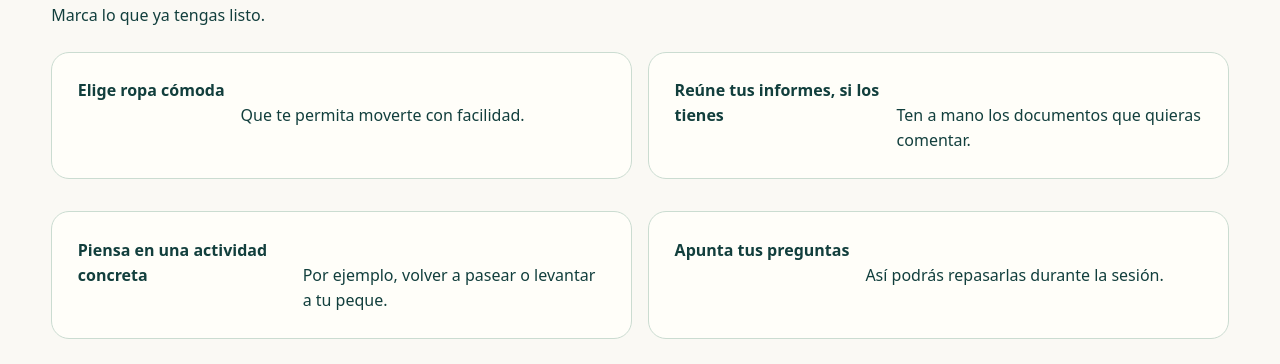
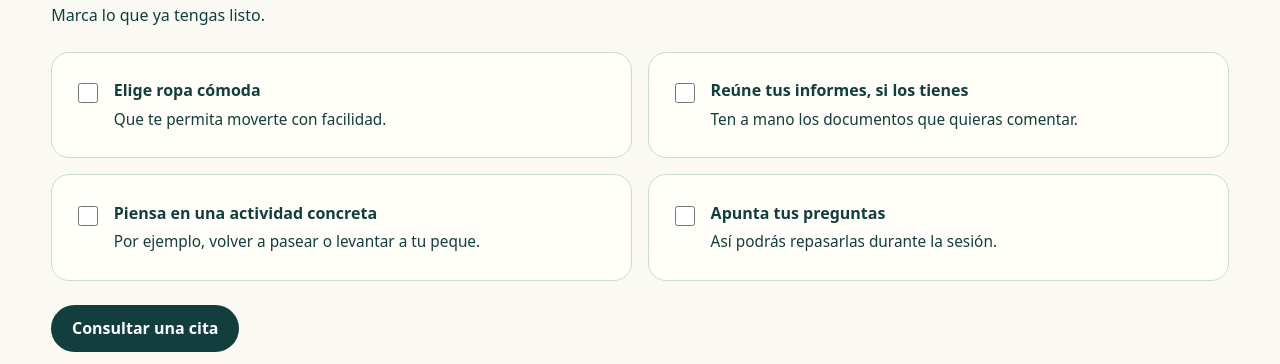
Before and after one commit to javi13gg-creator/cperezfisioterapia, a plain HTML site: page primera-visita/index.html in a window 1280 px wide. Shown: the part 588-952 px from the top of the page. Drawn offline with Linux system fonts and the light colour scheme.

Commit message:
Recuperar casillas y alinear los consejos de primera visita

```diff
--- a/primera-visita/index.html
+++ b/primera-visita/index.html
@@ -70,18 +70,22 @@
 <h2 class="wp-block-heading">Prepara tu visita</h2>
 <p>Marca lo que ya tengas listo.</p>
 <div class="wp-block-group cf-grid cf-checklist">
-<p class="cf-check">
-<strong>Elige ropa cómoda</strong>
-<br>Que te permita moverte con facilidad.</p>
-<p class="cf-check">
-<strong>Reúne tus informes, si los tienes</strong>
-<br>Ten a mano los documentos que quieras comentar.</p>
-<p class="cf-check">
-<strong>Piensa en una actividad concreta</strong>
-<br>Por ejemplo, volver a pasear o levantar a tu peque.</p>
-<p class="cf-check">
-<strong>Apunta tus preguntas</strong>
-<br>Así podrás repasarlas durante la sesión.</p>
+<label class="cf-check">
+  <input type="checkbox">
+  <span><strong>Elige ropa cómoda</strong><small>Que te permita moverte con facilidad.</small></span>
+</label>
+<label class="cf-check">
+  <input type="checkbox">
+  <span><strong>Reúne tus informes, si los tienes</strong><small>Ten a mano los documentos que quieras comentar.</small></span>
+</label>
+<label class="cf-check">
+  <input type="checkbox">
+  <span><strong>Piensa en una actividad concreta</strong><small>Por ejemplo, volver a pasear o levantar a tu peque.</small></span>
+</label>
+<label class="cf-check">
+  <input type="checkbox">
+  <span><strong>Apunta tus preguntas</strong><small>Así podrás repasarlas durante la sesión.</small></span>
+</label>
 </div>
 <div class="wp-block-buttons">
 <div class="wp-block-button">
```
